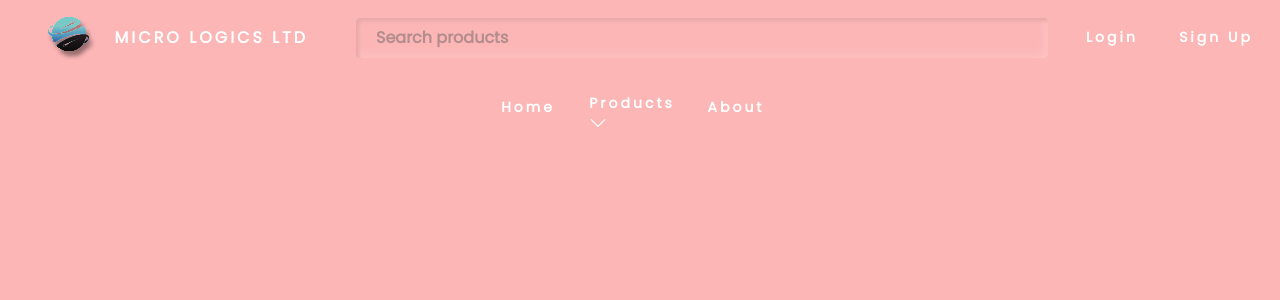
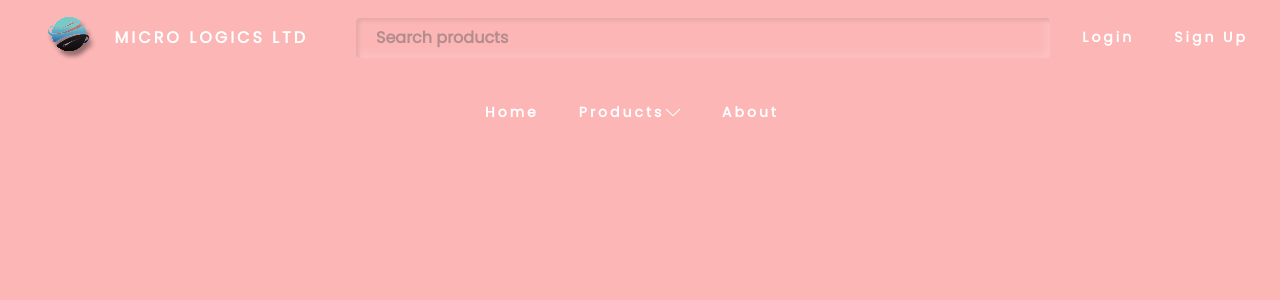
Before and after one commit to divramhit/assignment-web, a PHP site: page / in a window 1280 px wide. Shown: the top 300 px of the page. Run offline with PHP 8.4, Linux system fonts and the light colour scheme.

Commit message:
Problem with Mobile Version Fixed

```diff
--- a/style.css
+++ b/style.css
@@ -171,19 +171,15 @@ nav{
 }
 
 .nav-links a > div{
-  /* border-radius: 11px; */
-  /* justify-content: center;
-  text-align: center; */
-  display: grid;
-  /* align-items: center; */
+  display: flex;
+  /* display: grid; */
+  align-items: center;
   place-content: center;
-  /* padding-inline: 1rem; */
-  /* white-space: nowrap; */
-  /* height: 30px;
-  width: 90px; */
+  padding-inline: 1rem;
+  white-space: nowrap;
   min-height: 1.8rem;
-  /* width: 100%; */
-  width: 6rem;
+  width: 100%;
+  /* width: 6rem; */
   transition: box-shadow 0.5s, border-radius 0.5s;
 }
 .nav-links a > div:hover{
@@ -279,11 +275,6 @@ a{
       background: hsl(0, 0%, 100%, 0.2);
       backdrop-filter: blur(0.3rem);
     }
-  }
-
-  .nav-links a{
-    background: hsl(0, 0%, 100%, 0.2);
-    backdrop-filter: blur(0.3rem);
   }
 }
 
```
